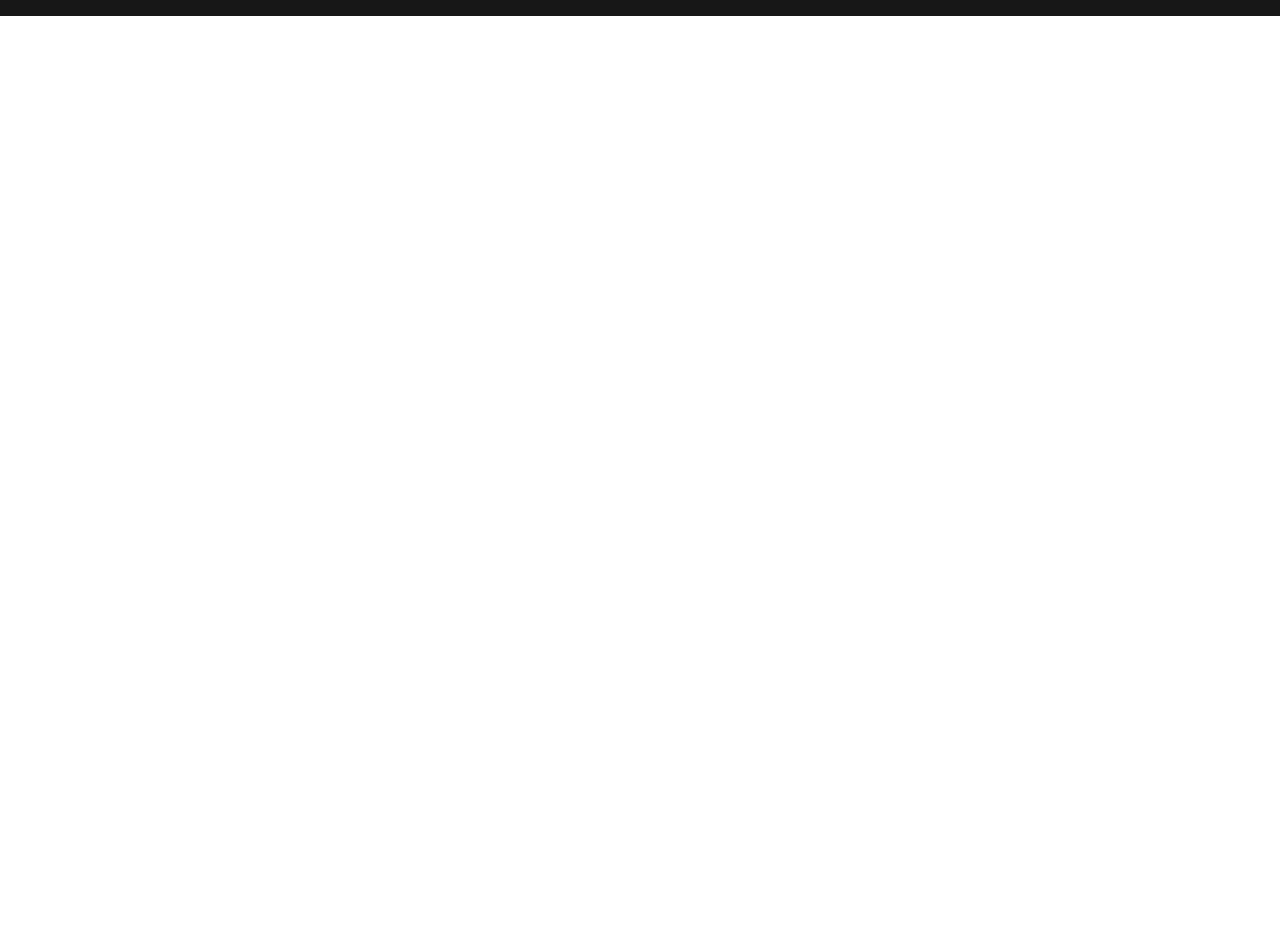
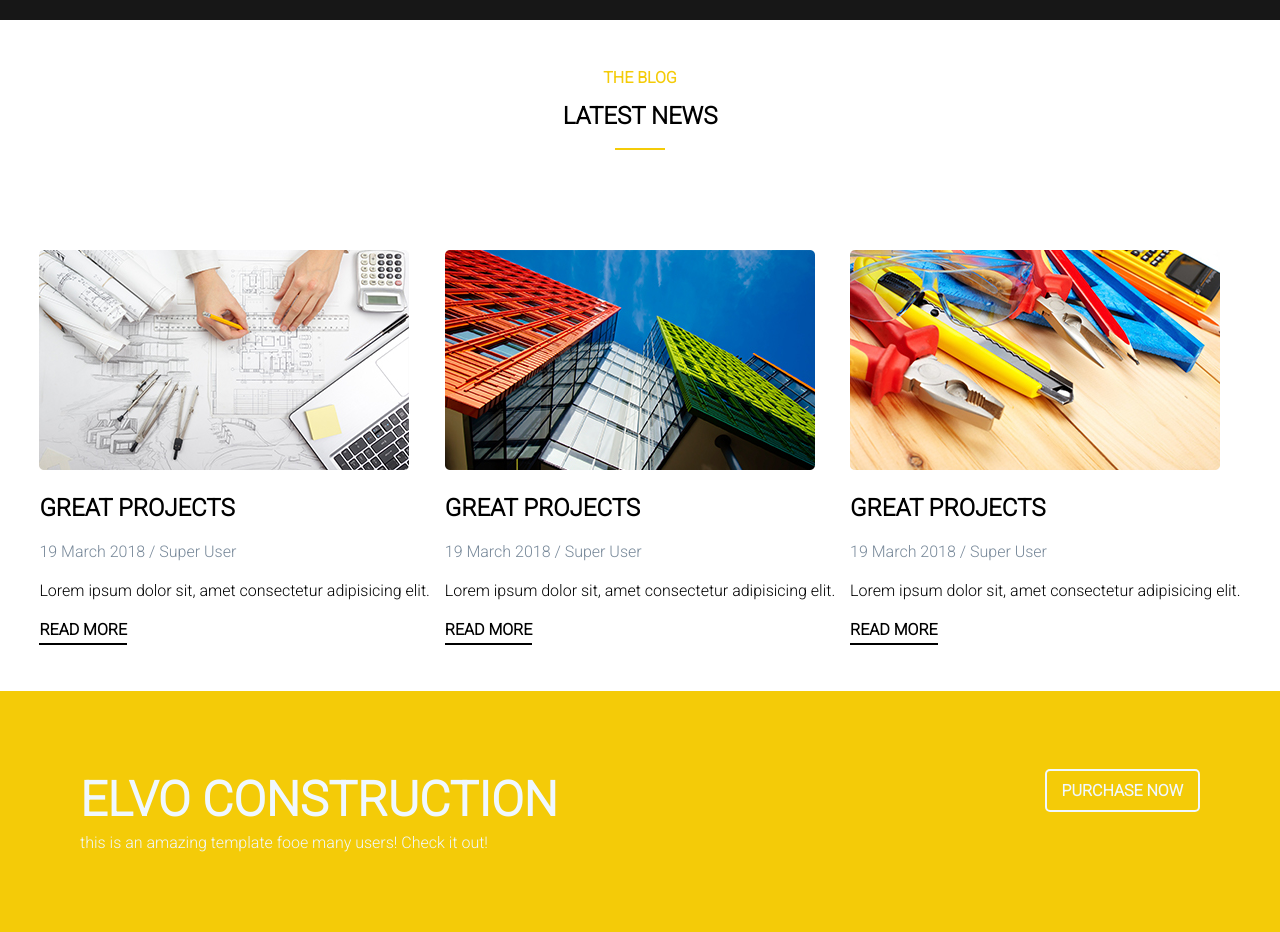
Before and after one commit to fasbender/industrial-template, a plain HTML site: page index.html in a window 1280 px wide. Shown: the part 4885-5817 px from the top of the page. Before the commit the page ends 4901 px from the top, so only its background shows below. Drawn offline with Linux system fonts and the light colour scheme.

Commit message:
version 1.01

```diff
--- a/index.html
+++ b/index.html
@@ -387,6 +387,88 @@
                 </div>
             </div>
         </section>
+
+        <section class="blog">
+            <div class="blog-container">
+                <div class="blog-title">
+                    <div>
+                        <h2>the blog</h2>
+                    </div>
+                    <div>
+                        <h1>latest news</h1>
+                    </div>
+                </div>
+                <div class="blog-grid-container">
+                    <div class="blog-grid">
+                        <div class="blog-img">
+                            <img src="/images/news01.png" alt="">
+                        </div>
+                        <div>
+                            <h1>great projects</h1>
+                        </div>
+                        <div>
+                            <p>19 March 2018 / Super User</p>
+                        </div>
+                        <div>
+                            <p>Lorem ipsum dolor sit, amet consectetur adipisicing elit.</p>
+                        </div>
+                        <div>
+                            <a href="#">read more</a>
+                        </div>
+                    </div>
+                    <div class="blog-grid">
+                        <div class="blog-img">
+                            <img src="/images/news02.png" alt="">
+                        </div>
+                        <div>
+                            <h1>great projects</h1>
+                        </div>
+                        <div>
+                            <p>19 March 2018 / Super User</p>
+                        </div>
+                        <div>
+                            <p>Lorem ipsum dolor sit, amet consectetur adipisicing elit.</p>
+                        </div>
+                        <div>
+                            <a href="#">read more</a>
+                        </div>
+                    </div>
+                    <div class="blog-grid">
+                        <div class="blog-img">
+                            <img src="/images/news03.png" alt="">
+                        </div>
+                        <div>
+                            <h1>great projects</h1>
+                        </div>
+                        <div>
+                            <p>19 March 2018 / Super User</p>
+                        </div>
+                        <div>
+                            <p>Lorem ipsum dolor sit, amet consectetur adipisicing elit.</p>
+                        </div>
+                        <div>
+                            <a href="#">read more</a>
+                        </div>
+                    </div>
+                </div>
+            </div>
+        </section>
+
+        <footer class="footer">
+            <div class="footer-container">
+                <div class="footer-title">
+                    <div>
+                        <h1>elvo construction</h1>
+                    </div>
+                    <div>
+                        <p>this is an amazing template fooe many users! Check it out!</p>
+                    </div>
+                </div>
+                <div class="footer-button">
+                    <a href="#">purchase now</a>
+                </div>
+            </div>
+        </footer>
     </main>
 </body>
 </html>
--- a/style.css
+++ b/style.css
@@ -160,25 +160,25 @@
     border: 1px solid #f4cb08;
 }
 
-.special-container, .step-container, .testimonial-container, .brand-container{
+.special-container, .step-container, .testimonial-container, .brand-container, .blog-container, .footer-container{
     max-width: 1600px;
     margin: 0 auto;
 }
-.special-title, .step-title, .testimonial-title{
+.special-title, .step-title, .testimonial-title, .blog-title{
     text-align: center;
     margin: 0 auto auto auto;
     padding: 3rem 0 3rem 0;
 }
-.special-title h1, .step-title h1, .testimonial-title h1{
+.special-title h1, .step-title h1, .testimonial-title h1, .blog-title h1{
     text-transform: uppercase;
     position: relative;
     margin: 15px 0 40px 0;
 }
-.special-title h2, .step-title h2, .testimonial-title h2{
+.special-title h2, .step-title h2, .testimonial-title h2, .blog-title h2{
     font-size: 1rem;
     color: #f4cb08;
 }
-.special-title h1::before, .testimonial-title h1::before{
+.special-title h1::before, .testimonial-title h1::before, .blog-title h1::before{
     content: '';
     bottom: -20px;
     left: 50%;
@@ -409,9 +409,72 @@
     padding: 2rem;
 }
 .brand-container div{
+    margin: 0 auto;
+}
+
+.blog-grid-container{
+    display: grid;
+    grid-template-columns: repeat(3, 1fr);
+    padding: 2rem;
+}
+.blog-grid{
+    margin: 0 auto;
+}
+.blog-grid div:nth-child(3) p{
+    color: lightslategray;
+}
+.blog-grid div:nth-child(4) p{
+    color: black;
+}
+.blog-grid div:nth-child(2) h1{
+    text-transform: uppercase;
+}
+.blog-grid div{
+    margin-bottom: 20px;
+}
+.blog-grid a{
+    text-transform: uppercase;
+    color: black;
+    font-weight: bold;
+    text-decoration: none;
+    position: relative;
+}
+.blog-grid a::before{
+    content: '';
+    position: absolute;
+    bottom: -6px;
+    width: 100%;
+    height: 2px;
+    background-color: black;
+}
+
+.footer{
+    background-color: #f4cb08;
+}
+.footer-container{
     display: flex;
-    justify-content: center;
+    justify-content: space-between;
     align-items: center;
+    padding: 5rem;
+}
+.footer-title h1{
+    font-size: 3rem;
+    color: aliceblue;
+    text-transform: uppercase;
+    margin-bottom: 5px;
+}
+.footer-button a{
+    text-decoration: none;
+    text-transform: uppercase;
+    color: aliceblue;
+    font-weight: bold;
+    border: 2px solid aliceblue;
+    border-radius: 5px;
+    padding: 10px 15px;
+}
+.footer-button{
+    align-self: flex-start;
+    margin-top: 10px;
 }
 @media screen and (max-width: 1024px) {
     .container{
@@ -472,6 +535,28 @@
         grid-template-rows: repeat(2, 1fr);
         padding: 1rem;
     }
+    .portfolio-grid{
+        grid-template-columns: repeat(2, 1fr);
+        grid-template-rows: repeat(4, 1fr);
+    }
+    .blog-grid-container{
+        grid-template-columns: repeat(2, 1fr);
+        padding: 1rem;
+    }
+    .footer-container{
+        flex-direction: column;
+        text-align: center;
+    }
+    .footer-container div{
+        margin-bottom: 10px;
+    }
+    .footer-title h1{
+        font-size: 1.5rem;
+    }
+    .footer-button{
+        align-self: center;
+        margin-top: 0;
+    }
 }
 @media screen and (max-width: 600px) {
     .man img{
@@ -522,4 +607,10 @@
         grid-template-columns: repeat(2, 1fr);
         grid-template-rows: repeat(3, 1fr);
     }
+    .blog-grid-container{
+        grid-template-columns: repeat(1, 1fr);
+    }
+    .footer-title h1{
+        font-size: 1.2rem;
+    }
 }
```
